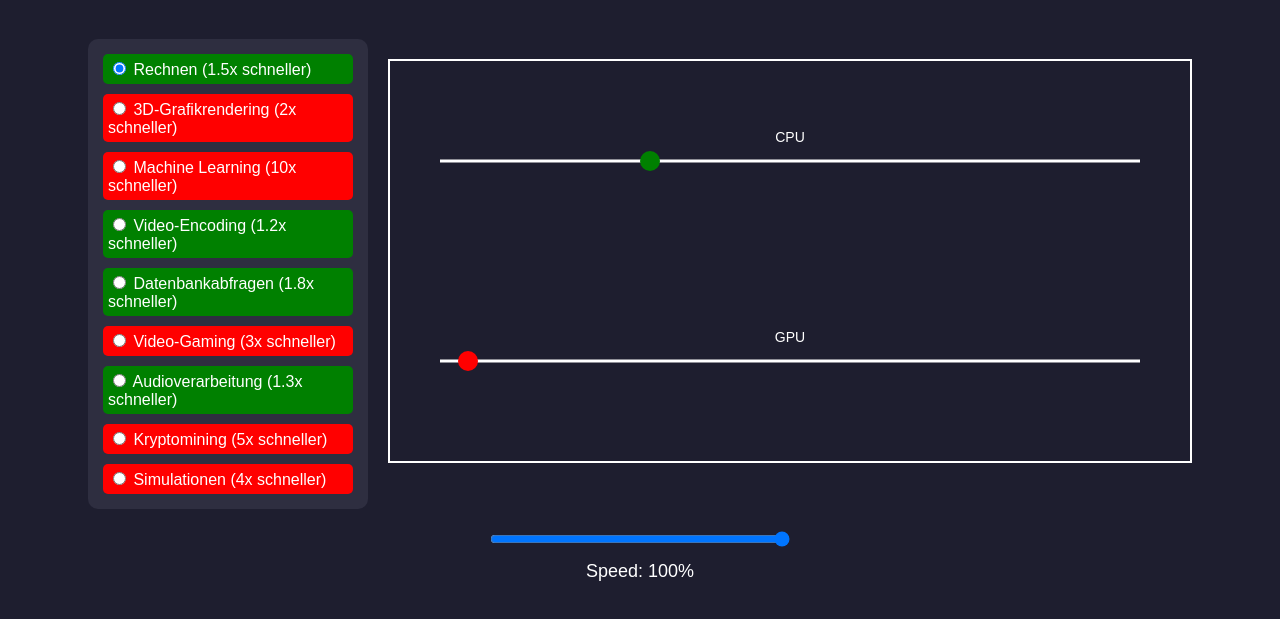
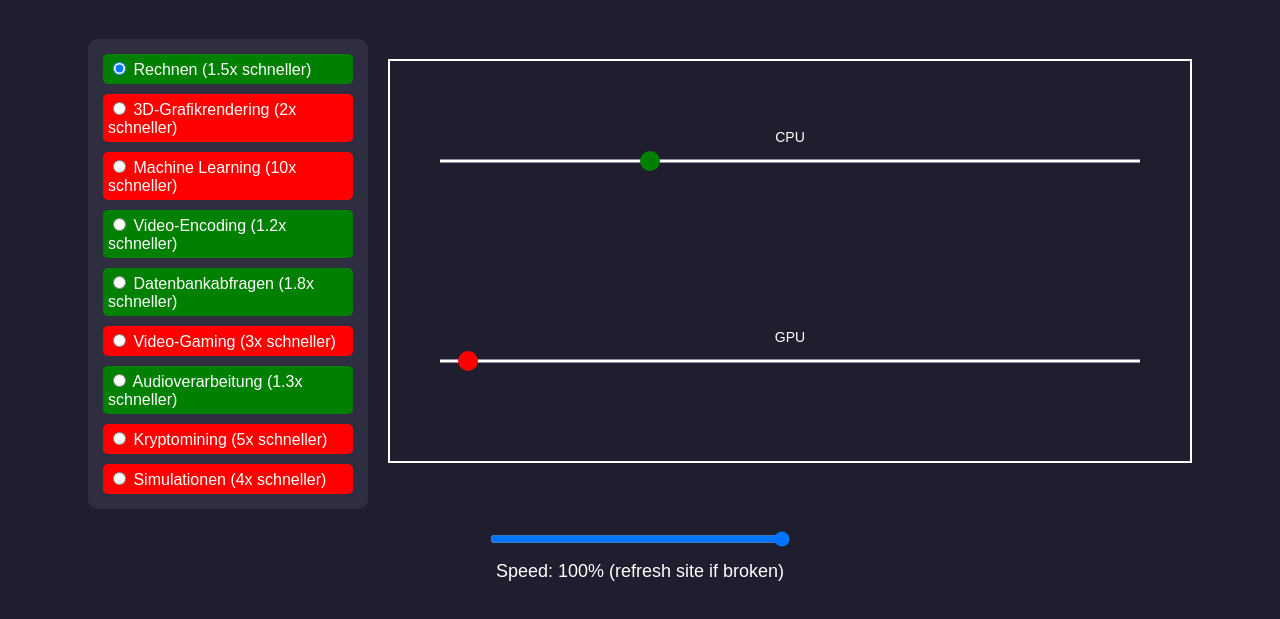
Before and after one commit to butterbombe/cpu-visual, a plain HTML site: page index.html in a window 1280 px wide. Shown: the part 61-680 px from the top of the page. Drawn offline with Linux system fonts and the light colour scheme.

Commit message:
Update index.html

```diff
--- a/index.html
+++ b/index.html
@@ -120,7 +120,7 @@
 
     <div class="controls">
         <input id="speed" type="range" min="1" max="100" value="100" step="1">
-        <div class="speed-label">Speed: 100%</div>
+        <div class="speed-label">Speed: 100% (refresh site if broken)</div>
     </div>
 
     <script>
```
